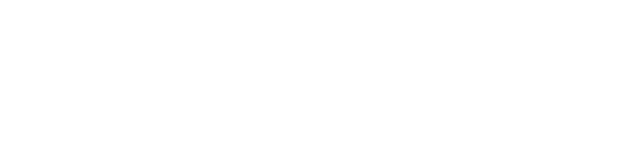
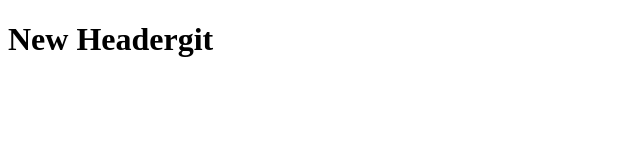
Before and after one commit to Efreed-Shadwin/git-exercise, a plain HTML site: page index.html in a window 1280 px wide. Shown: the whole page, without its empty margins (0-640 px from the left). Drawn offline with Linux system fonts and the light colour scheme.

Commit message:
added a heaing to the index.html

```diff
--- a/index.html
+++ b/index.html
@@ -5,6 +5,7 @@
 
 </head>
 <body>
+    <h1>New Headergit </h1>
 
 </body>
 </html>
```
